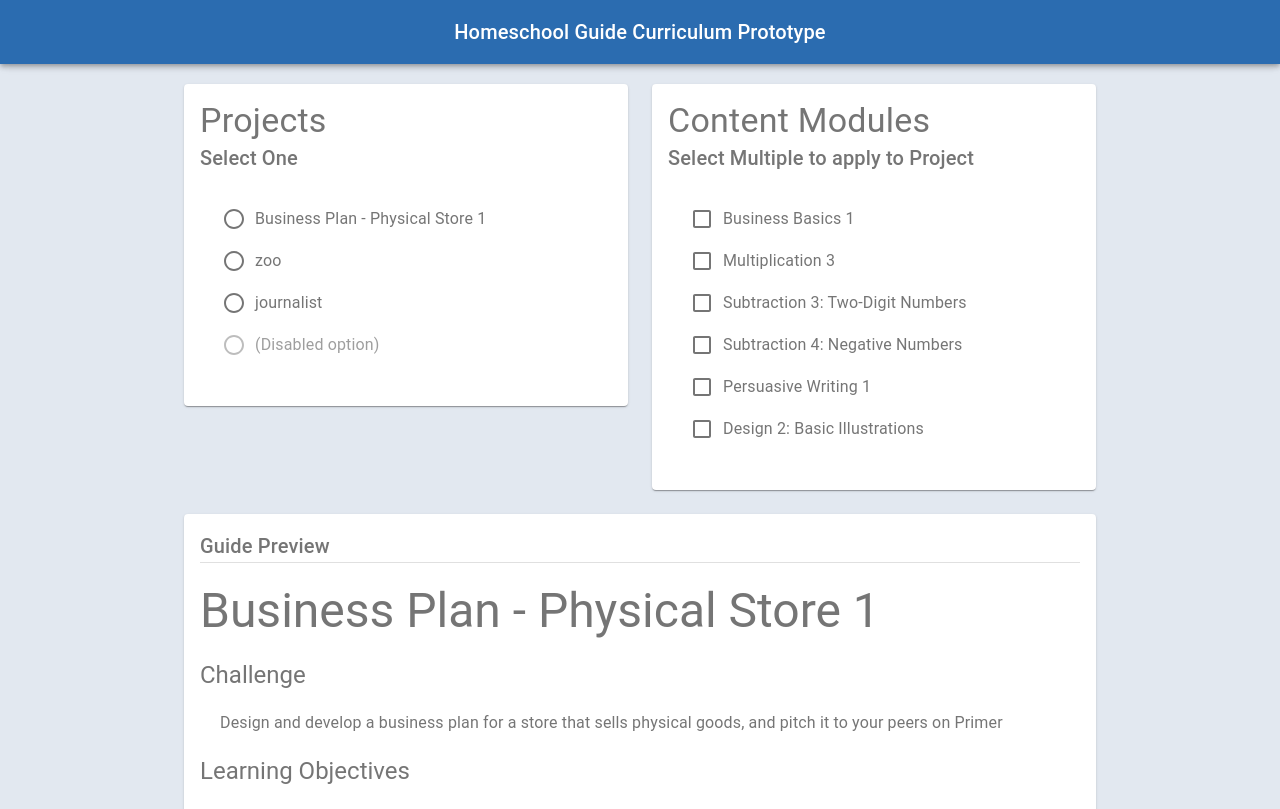
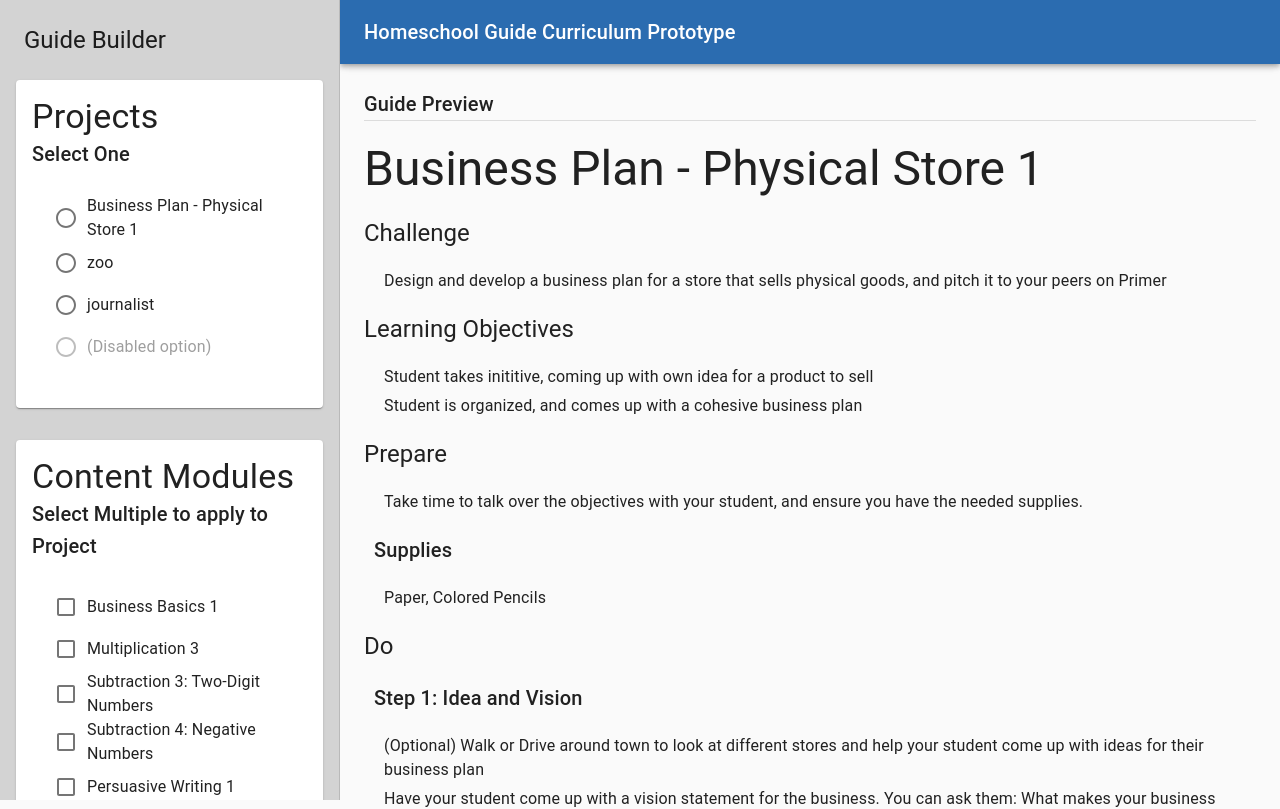
Before and after one commit to phil-mac/homeschool-guide-prototype, a React (Create React App) app: page / in a window 1280 px wide. Shown: the top 809 px of the page. Built offline with nearby package versions, Linux system fonts and the light colour scheme.

Commit message:
moved project and module selection to side drawer

```diff
--- a/src/App.js
+++ b/src/App.js
@@ -1,5 +1,5 @@
 import React from 'react';
-import {Container, Paper, Grid, makeStyles} from '@material-ui/core';
+import {Container, Paper, Grid, makeStyles, Box, Drawer, CssBaseline, AppBar, Toolbar, Divider, Typography} from '@material-ui/core';
 
 import TopBar from './components/TopBar';
 import Guide from './components/Guide';
@@ -8,13 +8,33 @@ import ModuleSelect from './components/ModuleSelect';
 
 import {projects} from './exampleData';
 
+const drawerWidth = 340;
+
 const useStyles = makeStyles(theme => ({
   root: {
+    display: "flex"
+  },
+  appBar: {
+    width: `calc(100% - ${drawerWidth}px)`,
+    marginLeft: drawerWidth
+  },
+  drawer: {
+    width: drawerWidth,
+    flexShrink: 0
+  },
+  drawerPaper: {
+    width: drawerWidth,
+    background: 'lightgrey'
+  },
+  toolbar: theme.mixins.toolbar,
+  content: {
     flexGrow: 1,
+    backgroundColor: theme.palette.background.default,
+    padding: theme.spacing(3)
   },
   paper: {
     padding: theme.spacing(2),
-    color: theme.palette.text.secondary,
+    margin: theme.spacing(2),
   },
 }));
 
@@ -40,27 +60,69 @@ export default() => {
   }
 
   return (
-    <div style={{background: '#E2E8F0', minHeight:'100vh'}}>
-      <TopBar/>
-      <Container maxWidth='md' style={{paddingTop: '20px'}}>
-        <Grid container spacing={3}>
-          <Grid item xs={12} sm={6}>
+    <div className={classes.root}>
+      <CssBaseline />
+      {/* <TopBar className={classes.appBar}/> */}
+      <AppBar position="fixed" className={classes.appBar}>
+        <Toolbar>
+          <Typography variant="h6" noWrap>
+            Homeschool Guide Curriculum Prototype
+          </Typography>
+        </Toolbar>
+      </AppBar>
+      <Drawer
+        className={classes.drawer}
+        variant="permanent"
+        classes={{
+          paper: classes.drawerPaper
+        }}
+        anchor="left"
+      >
+        <div className={classes.toolbar} style={{background: 'lightgrey' }}>
+          <Typography variant='h5' className={classes.content} style={{background: 'lightgrey' }}>Guide Builder</Typography>
+        </div>
         <Paper className={classes.paper}>
           <ProjectSelect projects={projects} handleChangeProject={handleChangeProject}/>
         </Paper>
-          </Grid>
-          <Grid item xs={12} sm={6}>
         <Paper className={classes.paper}>
           <ModuleSelect projectModules={projectModules} activeProject={activeProject} handleSetModules={handleSetModules}/>
         </Paper>
-          </Grid>
-          <Grid item xs={12}>
-            <Paper className={classes.paper}>
+      </Drawer>
+      <main className={classes.content}>
+        <div className={classes.toolbar} />
         <Guide projects={projects} activeProject={activeProject} activeModules={activeModules}/>
-            </Paper>
-          </Grid>
-        </Grid>
-      </Container>
+      </main>
     </div>
+
+    // <div style={{background: '#E2E8F0', minHeight:'100vh'}}>
+    //   <TopBar/>
+    //   <Container maxWidth='lg' style={{paddingTop: '20px'}}>
+    //     <Grid container>
+    //       <Grid container item sm={3}>
+    //         <Box position="fixed">
+    //           {/* <Grid container spacing={2}> */}
+    //             <Grid item xs={12} sm={6}>
+    //               <Paper className={classes.paper}>
+    //                 <ProjectSelect projects={projects} handleChangeProject={handleChangeProject}/>
+    //               </Paper>
+    //             </Grid>
+    //             <Grid item xs={12} sm={6}>
+    //               <Paper className={classes.paper}>
+    //                 <ModuleSelect projectModules={projectModules} activeProject={activeProject} handleSetModules={handleSetModules}/>
+    //               </Paper>
+    //             </Grid>
+    //           {/* </Grid> */}
+    //         </Box>
+    //       </Grid>
+    //       <Grid container item sm={9}>
+    //         <Grid item xs={12}>
+    //           <Paper className={classes.paper}>
+    //             <Guide projects={projects} activeProject={activeProject} activeModules={activeModules}/>
+    //           </Paper>
+    //         </Grid>
+    //       </Grid>
+    //     </Grid>
+    //   </Container>
+    // </div>
   );
 }
```
Lines whose indentation alone changed are shown as unchanged.
